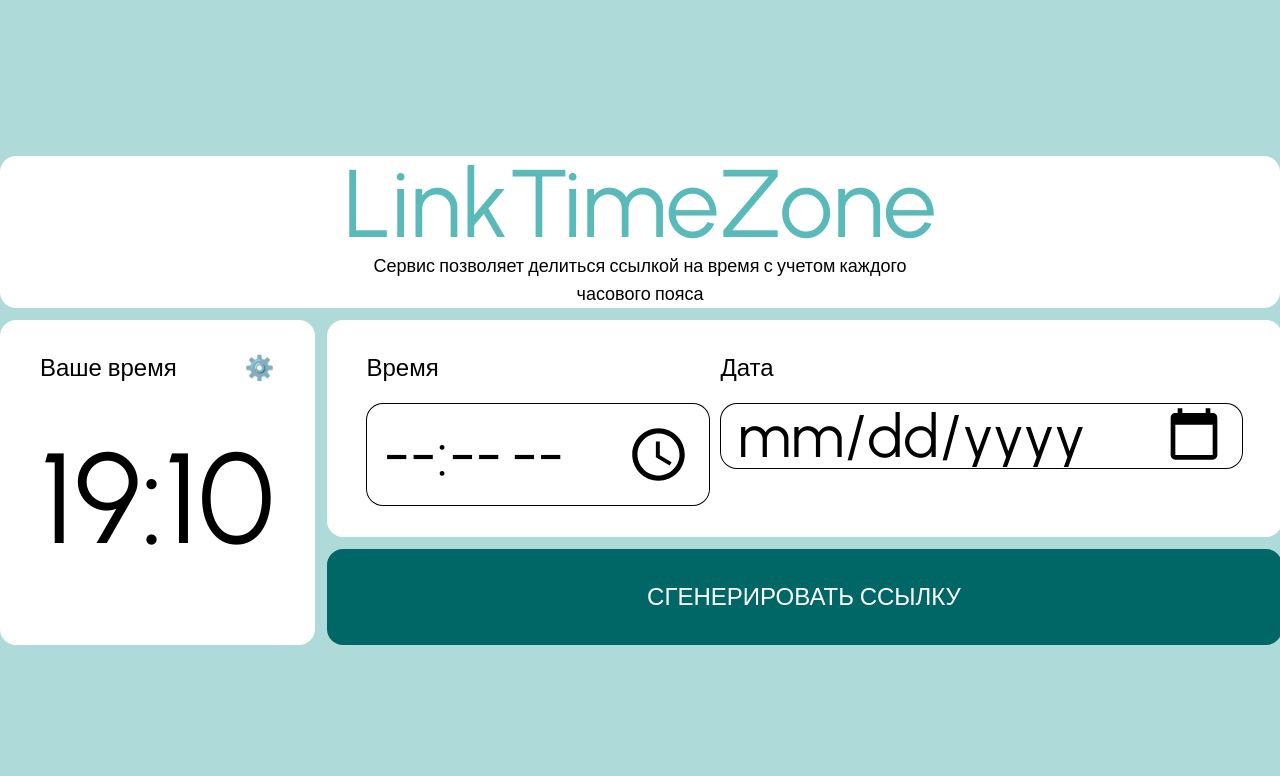
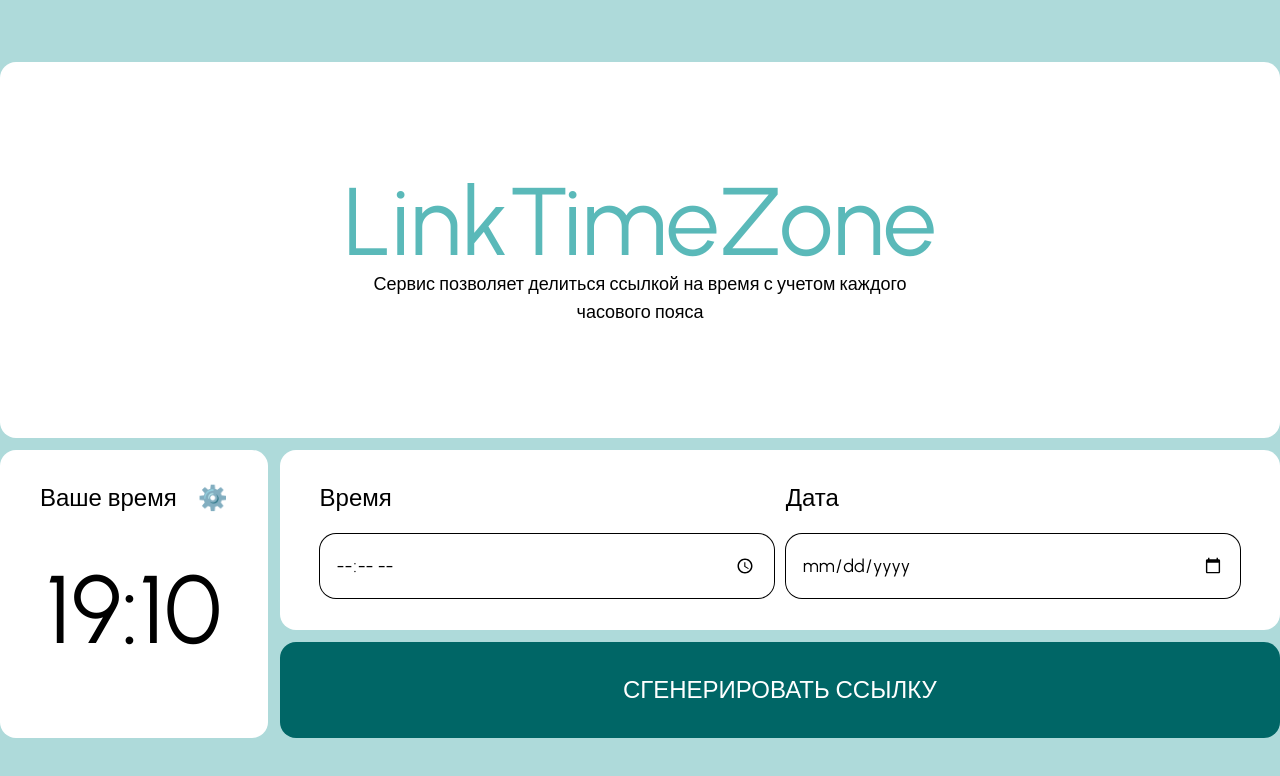
Before and after one commit to eeershov/timelink, a Next.js app: page / in a window 1280 px wide. Shown: the top 776 px of the page. Built offline with nearby package versions, Linux system fonts and the light colour scheme.

Commit message:
refactor: style and timeNDate segment

```diff
--- a/app/page.tsx
+++ b/app/page.tsx
@@ -1,10 +1,23 @@
 // import Image from 'next/image'
 
 export default function Home() {
+  const timeAndDate = [
+    {
+      name: 'Время',
+      placeholder: '12:34:56',
+      type: 'time',
+    },
+    {
+      name: 'Дата',
+      placeholder: '25 . 01 . 2024',
+      type: 'date',
+    },
+  ]
+
   return (
     <main className='flex min-h-screen flex-col items-center justify-center gap-3 bg-[#AEDADA] 2xl:gap-5 2xl:p-24'>
       <div className='flex h-auto min-w-full max-w-screen-2xl items-center justify-center rounded-2xl bg-white 2xl:rounded-3xl'>
-        <div className='w-min 2xl:my-28'>
+        <div className='my-28 w-min 2xl:my-32'>
           <h1 className='text-center text-8xl font-normal text-[#5AB9B9] 2xl:text-9xl'>
             LinkTimeZone
           </h1>
@@ -22,30 +35,25 @@ export default function Home() {
             <span className='text-2xl'>⚙️</span>
           </p>
           <div className='flex h-full items-center justify-center'>
-            <p className='text-9xl'>19:10</p>
+            <p className='text-8xl 2xl:text-9xl'>19:10</p>
           </div>
         </div>
 
         <div className='flex w-full flex-col gap-3 2xl:gap-5'>
           <div className='flex h-full justify-between gap-3 rounded-2xl bg-white px-10 py-8 2xl:gap-5 2xl:rounded-3xl'>
-            <div className='w-full'>
-              <p className='pb-5 text-2xl'>Время</p>
-              <input
-                placeholder='12:34:56'
-                type='time'
-                className='h-16` w-full rounded-2xl bg-white p-4 text-6xl ring-1 ring-black  2xl:rounded-3xl'
-              ></input>
-            </div>
-            <div className='w-full'>
-              <p className='pb-5 text-2xl'>Дата</p>
-              <input
-                placeholder='25 . 01 . 2024'
-                type='date'
-                className='h-16 w-full rounded-2xl bg-white p-4 text-6xl ring-1 ring-black  2xl:rounded-3xl'
-              ></input>
-            </div>
+            {timeAndDate.map((item) => {
+              return (
+                <div key={item.name} className='w-full'>
+                  <p className='pb-5 text-2xl'>{item.name}</p>
+                  <input
+                    placeholder={item.placeholder}
+                    type={item.type}
+                    className='h-16 w-full rounded-2xl bg-white p-4 text-lg ring-1 ring-black 2xl:rounded-3xl 2xl:text-2xl'
+                  ></input>
+                </div>
+              )
+            })}
           </div>
-
           <div>
             <button className='h-auto w-full rounded-2xl bg-[#006666] py-8 text-2xl uppercase text-white  hover:bg-[#5AB9B9] 2xl:rounded-3xl'>
               Сгенерировать ссылку
```
